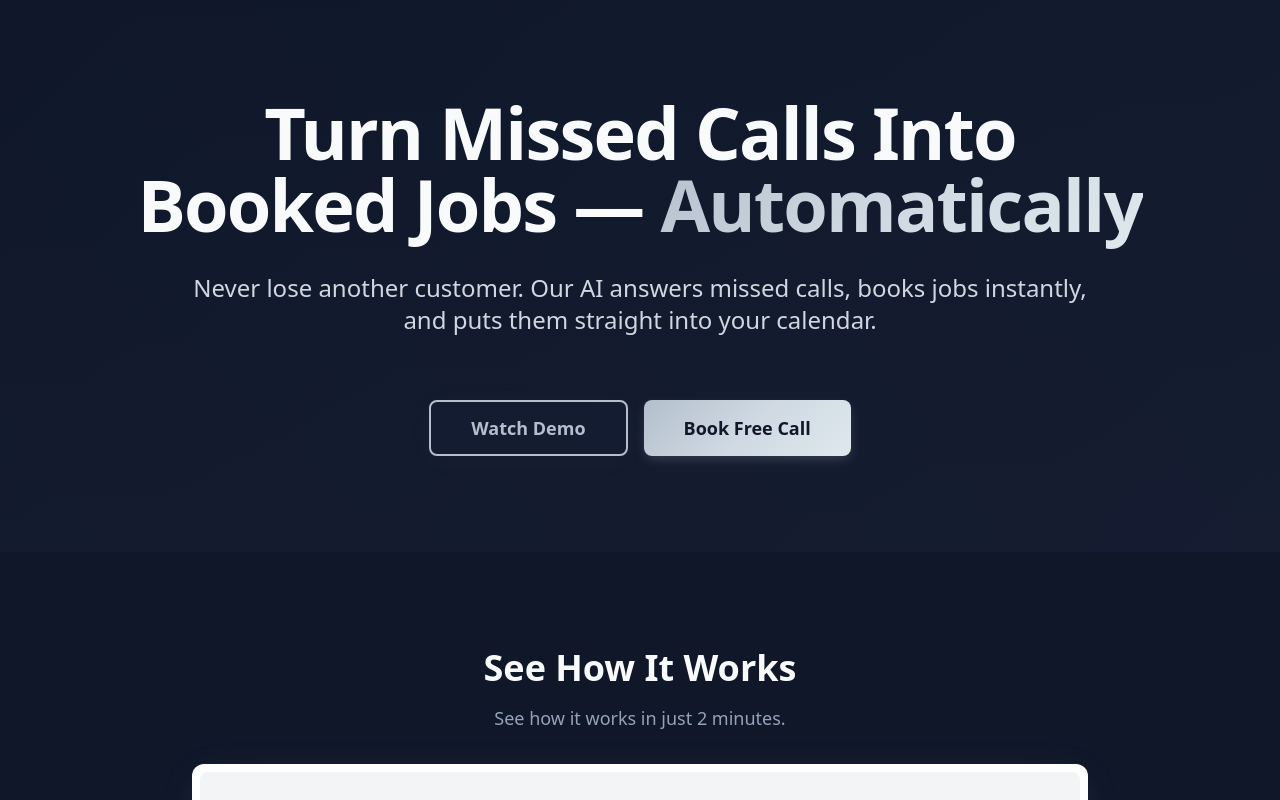
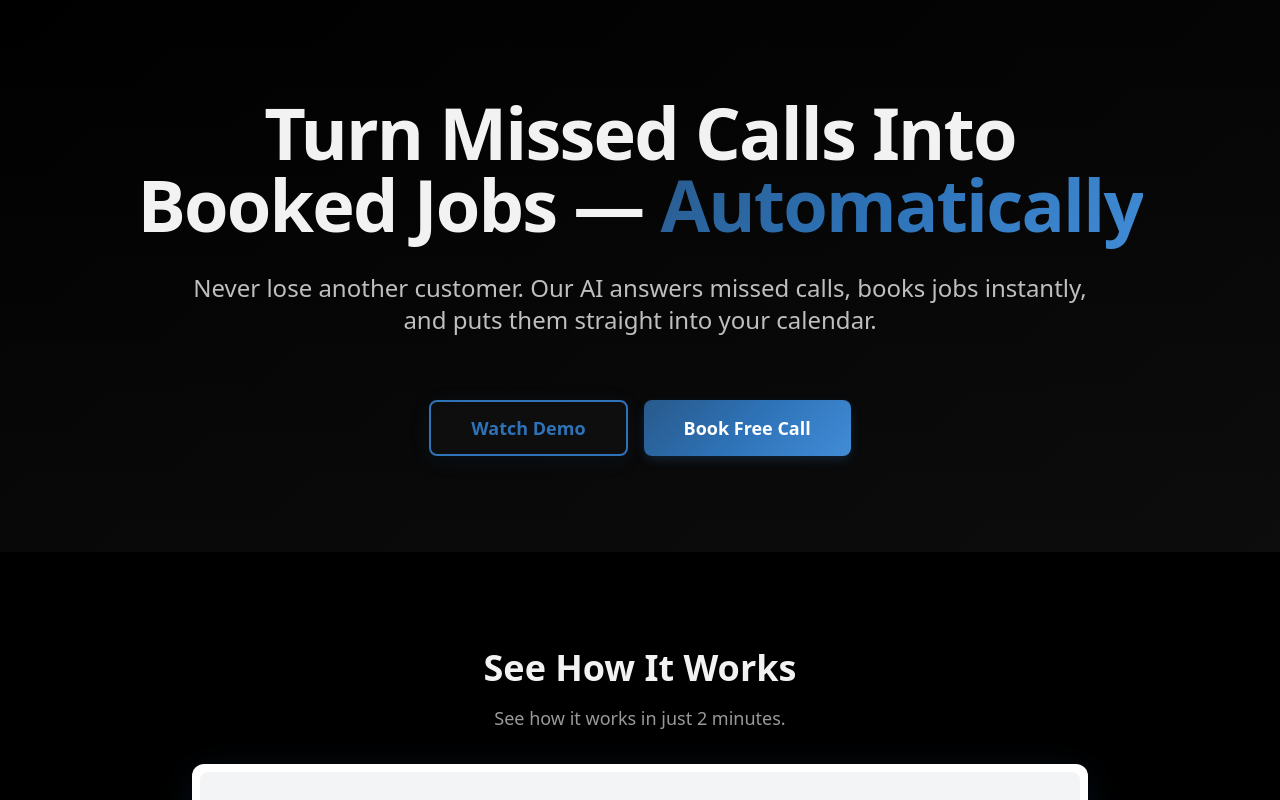
Before and after one commit to blastte/call-capture-site, a React (Vite) app: page / in a window 1280 px wide. Shown: the top 800 px of the page. Built offline with nearby package versions, Linux system fonts and the light colour scheme; the HTML template or start-up script is replaced by a standard one.

Commit message:
Refactor: Update theme colors

```diff
--- a/src/components/ui/button.tsx
+++ b/src/components/ui/button.tsx
@@ -15,8 +15,8 @@ const buttonVariants = cva(
         secondary: "bg-secondary text-secondary-foreground hover:bg-secondary/80",
         ghost: "hover:bg-accent hover:text-accent-foreground",
         link: "text-primary underline-offset-4 hover:underline",
-        hero: "bg-gradient-premium text-brand-dark-gray hover:shadow-button-hover transform hover:scale-105 text-base font-semibold shadow-button transition-all duration-300",
-        "hero-outline": "border-2 border-brand-silver text-brand-silver bg-brand-card-dark/50 backdrop-blur-sm hover:bg-gradient-premium hover:text-brand-dark-gray font-semibold shadow-card hover:shadow-card-hover transition-all duration-300",
+        hero: "bg-gradient-premium text-white hover:shadow-button-hover transform hover:scale-105 text-base font-semibold shadow-button transition-all duration-300",
+        "hero-outline": "border-2 border-brand-blue text-brand-blue bg-brand-card-dark/50 backdrop-blur-sm hover:bg-gradient-premium hover:text-white font-semibold shadow-card hover:shadow-card-hover transition-all duration-300",
       },
       size: {
         default: "h-10 px-4 py-2",
--- a/src/index.css
+++ b/src/index.css
@@ -8,56 +8,56 @@ All colors MUST be HSL.
 
 @layer base {
   :root {
-    --background: 222 47% 11%;
-    --foreground: 210 40% 98%;
+    --background: 0 0% 0%;
+    --foreground: 0 0% 95%;
 
-    --card: 224 40% 15%;
-    --card-foreground: 210 40% 98%;
+    --card: 0 0% 8%;
+    --card-foreground: 0 0% 95%;
 
-    --popover: 224 40% 15%;
-    --popover-foreground: 210 40% 98%;
+    --popover: 0 0% 8%;
+    --popover-foreground: 0 0% 95%;
 
-    --primary: 210 20% 75%;
-    --primary-foreground: 222 47% 11%;
+    --primary: 210 60% 45%;
+    --primary-foreground: 0 0% 100%;
 
-    --secondary: 220 30% 20%;
-    --secondary-foreground: 210 40% 98%;
+    --secondary: 0 0% 12%;
+    --secondary-foreground: 0 0% 95%;
 
-    --muted: 220 30% 18%;
-    --muted-foreground: 215 20% 65%;
+    --muted: 0 0% 10%;
+    --muted-foreground: 0 0% 60%;
 
-    --accent: 210 20% 75%;
-    --accent-foreground: 222 47% 11%;
+    --accent: 210 60% 45%;
+    --accent-foreground: 0 0% 100%;
 
     --destructive: 0 62.8% 50.6%;
-    --destructive-foreground: 210 40% 98%;
+    --destructive-foreground: 0 0% 100%;
 
-    --border: 220 30% 25%;
-    --input: 220 30% 20%;
-    --ring: 210 20% 75%;
+    --border: 0 0% 15%;
+    --input: 0 0% 12%;
+    --ring: 210 60% 45%;
 
-    /* Premium Dark Theme Brand Colors - Silver/Gray */
-    --brand-silver: 210 20% 75%;
-    --brand-silver-light: 210 25% 85%;
-    --brand-silver-dark: 210 15% 60%;
-    --brand-text: 210 40% 98%;
-    --brand-text-light: 215 20% 85%;
-    --brand-dark-gray: 222 47% 11%;
-    --brand-card-dark: 224 40% 15%;
+    /* Premium Dark Theme Brand Colors - Metallic Blue */
+    --brand-blue: 210 60% 45%;
+    --brand-blue-light: 210 65% 55%;
+    --brand-blue-dark: 210 55% 35%;
+    --brand-text: 0 0% 95%;
+    --brand-text-light: 0 0% 75%;
+    --brand-black: 0 0% 0%;
+    --brand-card-dark: 0 0% 8%;
 
-    /* Premium Silver Gradients */
-    --gradient-premium: linear-gradient(135deg, hsl(210 20% 75%) 0%, hsl(210 25% 85%) 50%, hsl(200 30% 90%) 100%);
-    --gradient-hero: linear-gradient(135deg, hsl(222 47% 11%) 0%, hsl(224 40% 15%) 100%);
-    --gradient-card: linear-gradient(145deg, hsl(224 40% 15%) 0%, hsl(220 35% 18%) 100%);
-    --gradient-subtle: linear-gradient(180deg, hsl(222 47% 11%) 0%, hsl(224 40% 13%) 100%);
+    /* Premium Metallic Blue Gradients */
+    --gradient-premium: linear-gradient(135deg, hsl(210 55% 35%) 0%, hsl(210 60% 45%) 50%, hsl(210 65% 55%) 100%);
+    --gradient-hero: linear-gradient(135deg, hsl(0 0% 0%) 0%, hsl(0 0% 5%) 100%);
+    --gradient-card: linear-gradient(145deg, hsl(0 0% 8%) 0%, hsl(0 0% 10%) 100%);
+    --gradient-subtle: linear-gradient(180deg, hsl(0 0% 0%) 0%, hsl(0 0% 5%) 100%);
 
-    /* Premium Silver Shadows */
-    --shadow-card: 0 4px 25px -4px hsl(210 20% 75% / 0.08), 0 8px 16px -8px hsl(0 0% 0% / 0.3);
-    --shadow-card-hover: 0 8px 40px -8px hsl(210 20% 75% / 0.15), 0 16px 32px -16px hsl(0 0% 0% / 0.4);
-    --shadow-button: 0 4px 12px -2px hsl(210 20% 75% / 0.25);
-    --shadow-button-hover: 0 8px 20px -4px hsl(210 25% 85% / 0.35);
-    --shadow-elegant: 0 20px 60px -12px hsl(210 20% 75% / 0.12);
-    --shadow-glow: 0 0 40px hsl(210 25% 85% / 0.2);
+    /* Premium Metallic Blue Shadows */
+    --shadow-card: 0 4px 25px -4px hsl(210 60% 45% / 0.15), 0 8px 16px -8px hsl(0 0% 0% / 0.5);
+    --shadow-card-hover: 0 8px 40px -8px hsl(210 60% 45% / 0.25), 0 16px 32px -16px hsl(0 0% 0% / 0.6);
+    --shadow-button: 0 4px 12px -2px hsl(210 60% 45% / 0.3);
+    --shadow-button-hover: 0 8px 20px -4px hsl(210 65% 55% / 0.4);
+    --shadow-elegant: 0 20px 60px -12px hsl(210 60% 45% / 0.2);
+    --shadow-glow: 0 0 40px hsl(210 65% 55% / 0.25);
 
     /* Premium Spacing */
     --spacing-section: 6rem;
--- a/tailwind.config.ts
+++ b/tailwind.config.ts
@@ -48,12 +48,12 @@ export default {
           foreground: "hsl(var(--card-foreground))",
         },
         brand: {
-          silver: "hsl(var(--brand-silver))",
-          'silver-light': "hsl(var(--brand-silver-light))",
-          'silver-dark': "hsl(var(--brand-silver-dark))",
+          blue: "hsl(var(--brand-blue))",
+          'blue-light': "hsl(var(--brand-blue-light))",
+          'blue-dark': "hsl(var(--brand-blue-dark))",
           text: "hsl(var(--brand-text))",
           'text-light': "hsl(var(--brand-text-light))",
-          'dark-gray': "hsl(var(--brand-dark-gray))",
+          'black': "hsl(var(--brand-black))",
           'card-dark': "hsl(var(--brand-card-dark))",
         },
         sidebar: {
```
